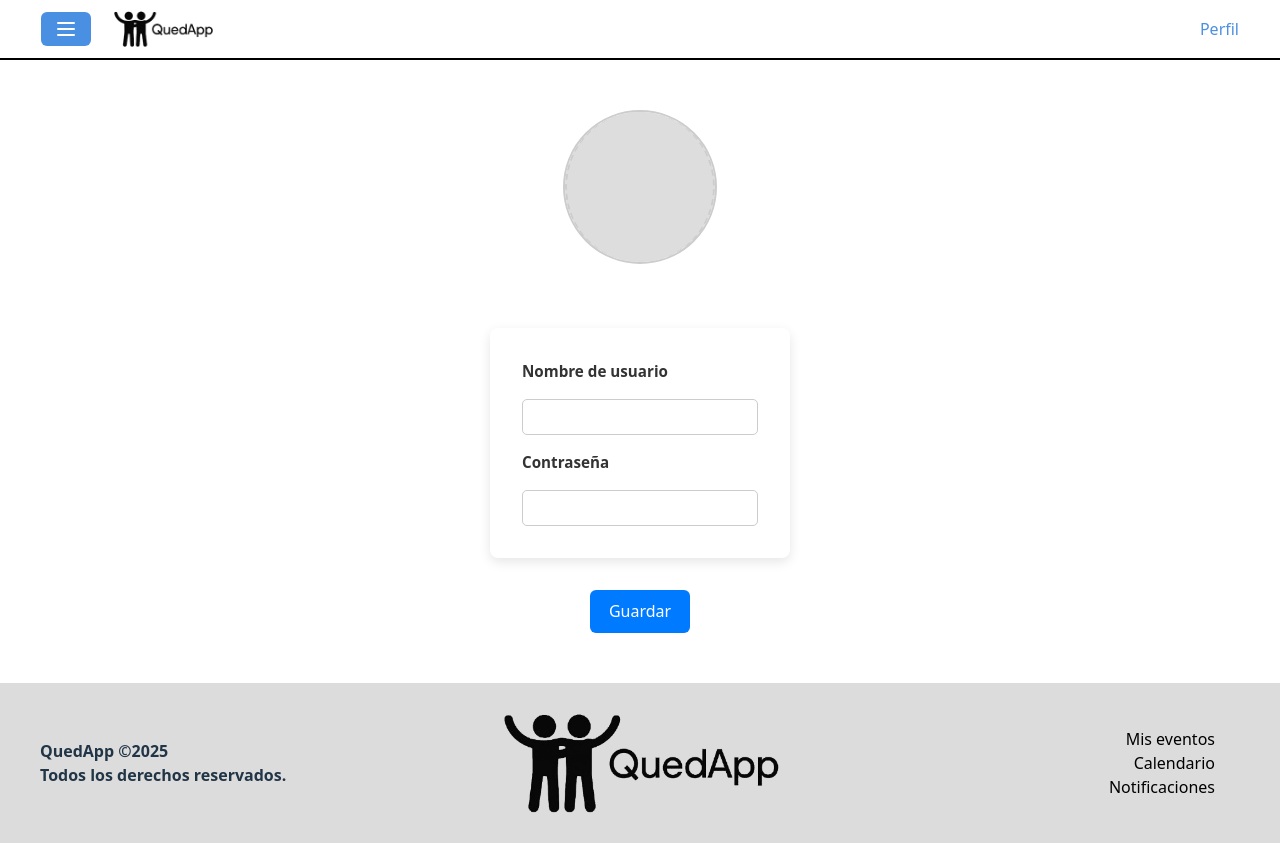
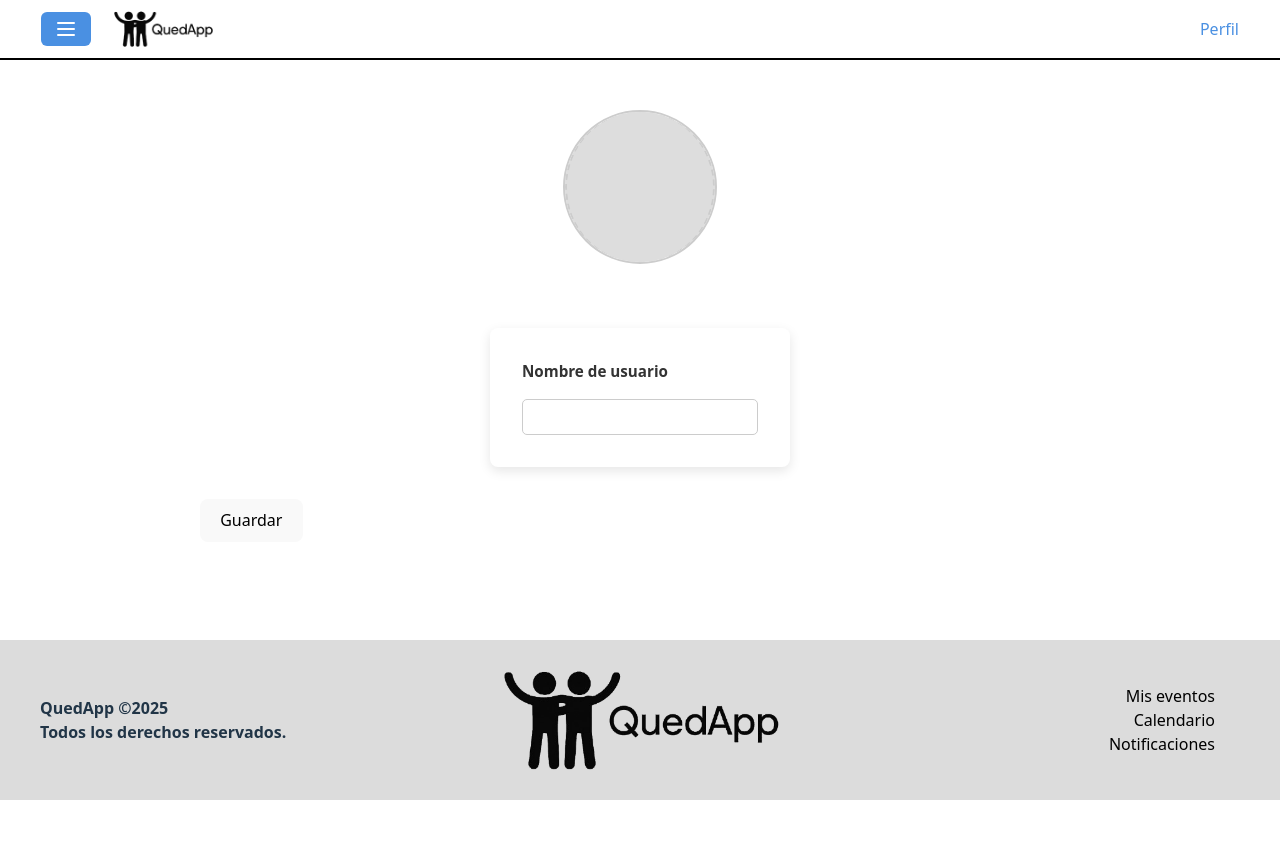
Before and after one commit to Marc-0207/FProject_front, a React (Vite) app: page /editarperfil in a window 1280 px wide. After the commit the page ends 800 px from the top, so only its background shows below. Built offline with nearby package versions, Linux system fonts and the light colour scheme.

Commit message:
Editar Perfil pendiente

```diff
--- a/src/components/EditarPerfil/EditarPerfil.jsx
+++ b/src/components/EditarPerfil/EditarPerfil.jsx
@@ -1,10 +1,11 @@
 import { useEffect, useRef, useState } from "react";
 import './EditarPerfil.css';
+import { editar } from "../SVG";
 
-//Acabar de cambiar los inputs de nombre y contraseña
 function EditarPerfil() {
   const [files, setFiles] = useState();
   const [preview, setPreview] = useState();
+  const [name, setName] = useState("");
   const fileInputRef = useRef(null); //
 
   useEffect(() => {
@@ -18,6 +19,36 @@ function EditarPerfil() {
     };
   }, [files]);
 
+  function save(){
+    if(!name){
+
+    }
+    else{
+      const profile = url+"/profile"
+      const headers = {
+        "Accept": "application/json",
+        "Content-Type": "application/json"
+      };
+      const data = {
+          name,
+      };
+
+      fetch(profile, {
+          method: "PUT",
+          headers: headers,
+          body: JSON.stringify(data)
+      })
+      .then(async (response) => {
+          if (!response.ok) throw new Error(await response.text());
+          setMsg("¡Perfil editado!");
+          setTimeout(() => {
+          }, 500);
+      })
+      .catch(async () => {
+        setError("A")
+      });
+      }
+    }
   return (
     <div>
       <div className="ImagenRow">
@@ -48,10 +79,8 @@ function EditarPerfil() {
       <div className="FormContainer">
         <p>Nombre de usuario</p>
         <input></input>
-        <p>Contraseña</p>
-        <input></input>
       </div>
-      <p>Guardar</p>
+      <button className="Guardar" onClick={save}>Guardar</button>
     </div>
   );
 }
--- a/src/components/SVG.jsx
+++ b/src/components/SVG.jsx
@@ -8,3 +8,4 @@ export const menu = <svg xmlns="http://www.w3.org/2000/svg" width="24" height="2
 export const logout = <svg xmlns="http://www.w3.org/2000/svg" width="24" height="24" viewBox="0 0 24 24" fill="none" stroke="currentColor" strokeWidth="2" strokeLinecap="round" strokeLinejoin="round" className="lucide lucide-log-out-icon lucide-log-out"><path d="m16 17 5-5-5-5"/><path d="M21 12H9"/><path d="M9 21H5a2 2 0 0 1-2-2V5a2 2 0 0 1 2-2h4"/></svg>
 export const ojocerrado = <svg xmlns="http://www.w3.org/2000/svg" width="24" height="24" viewBox="0 0 24 24" fill="none" stroke="currentColor" strokeWidth="2" strokeLinecap="round" strokeLinejoin="round" className="lucide lucide-eye-closed-icon lucide-eye-closed"><path d="m15 18-.722-3.25"/><path d="M2 8a10.645 10.645 0 0 0 20 0"/><path d="m20 15-1.726-2.05"/><path d="m4 15 1.726-2.05"/><path d="m9 18 .722-3.25"/></svg>
 export const ojoabierto = <svg xmlns="http://www.w3.org/2000/svg" width="24" height="24" viewBox="0 0 24 24" fill="none" stroke="currentColor" strokeWidth="2" strokeLinecap="round" strokeLinejoin="round" className="lucide lucide-eye-icon lucide-eye"><path d="M2.062 12.348a1 1 0 0 1 0-.696 10.75 10.75 0 0 1 19.876 0 1 1 0 0 1 0 .696 10.75 10.75 0 0 1-19.876 0"/><circle cx="12" cy="12" r="3"/></svg>
+export const editar = <svg xmlns="http://www.w3.org/2000/svg" width="24" height="24" viewBox="0 0 24 24" fill="none" stroke="currentColor" strokeWidth="2" strokeLinecap="round" strokeLinejoin="round" className="lucide lucide-square-pen-icon lucide-square-pen"><path d="M12 3H5a2 2 0 0 0-2 2v14a2 2 0 0 0 2 2h14a2 2 0 0 0 2-2v-7"/><path d="M18.375 2.625a1 1 0 0 1 3 3l-9.013 9.014a2 2 0 0 1-.853.505l-2.873.84a.5.5 0 0 1-.62-.62l.84-2.873a2 2 0 0 1 .506-.852z"/></svg>
```
